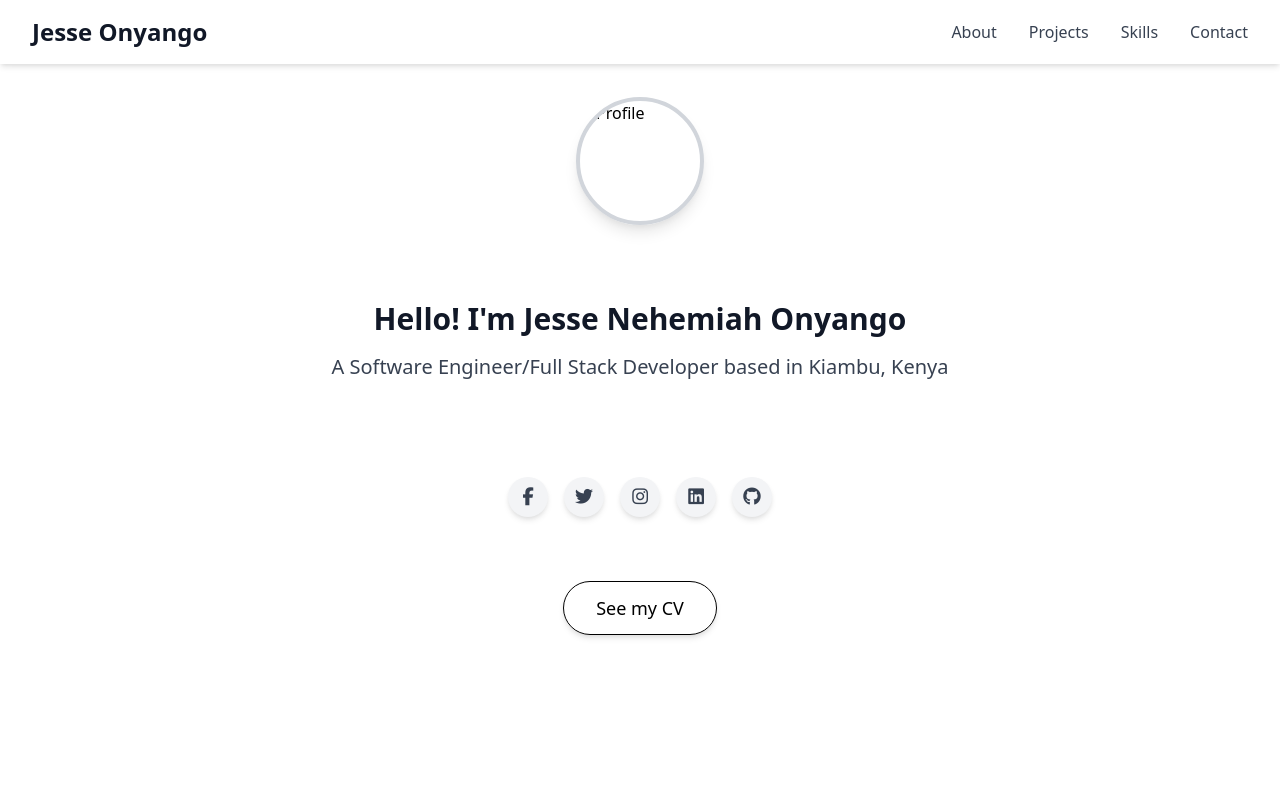
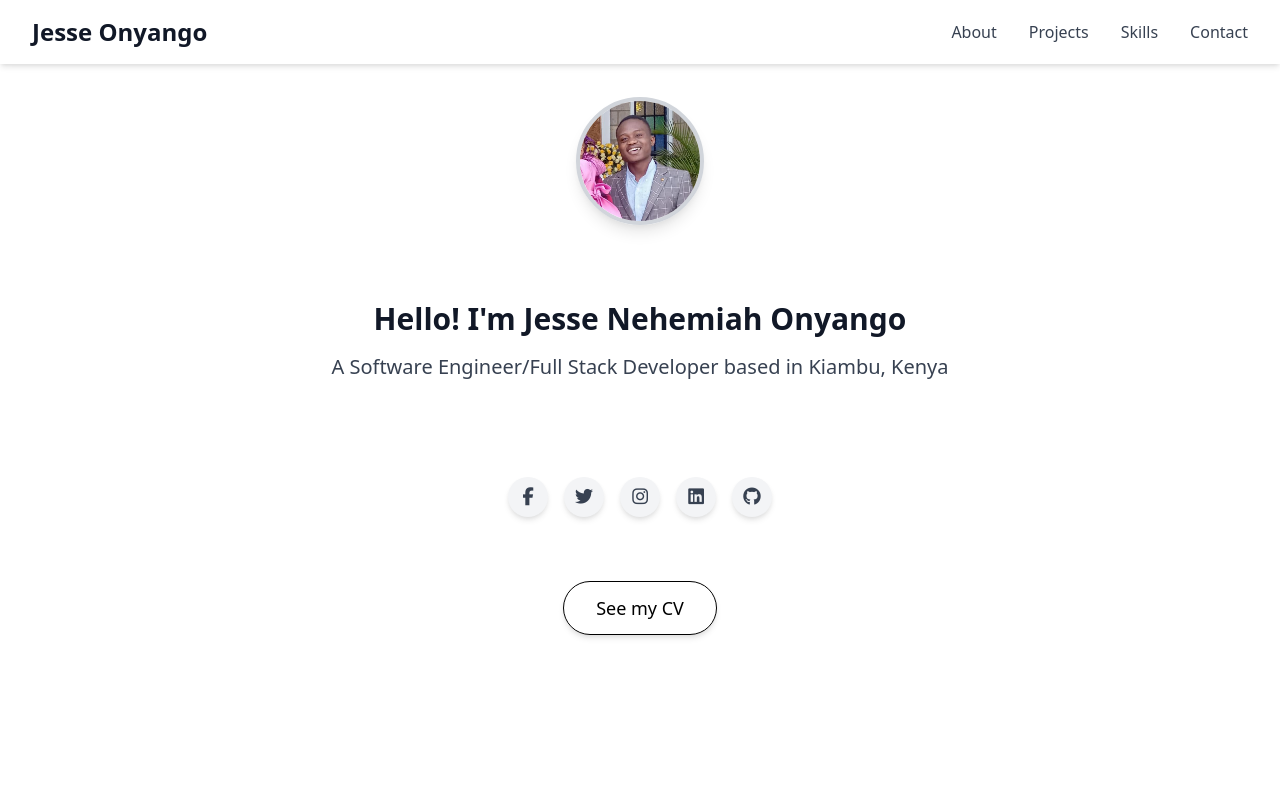
Before and after one commit to NeshJesse/port, a plain HTML site: page index.html in a window 1280 px wide. Shown: the top 800 px of the page. Drawn offline with nearby package versions, Linux system fonts and the light colour scheme.

Commit message:
Update index.html

```diff
--- a/index.html
+++ b/index.html
@@ -8,17 +8,17 @@
 
   <!-- Open Graph / Facebook -->
   <meta property="og:type" content="website">
-  <meta property="og:url" content="https://yourwebsite.com/">
+  <meta property="og:url" content="https://neshjesse.github.io/port/">
   <meta property="og:title" content="Jesse Nehemiah Onyango | Software Engineer">
   <meta property="og:description" content="Portfolio of Jesse Nehemiah Onyango, a Software Engineer and Full Stack Developer based in Kiambu, Kenya.">
-  <meta property="og:image" content="https://yourwebsite.com/mime.jpg">
+  <meta property="og:image" content="https://neshjesse.github.io/port/photo.jpg">
 
   <!-- Twitter -->
   <meta property="twitter:card" content="summary_large_image">
-  <meta property="twitter:url" content="https://yourwebsite.com/">
+  <meta property="twitter:url" content="https://neshjesse.github.io/port/">
   <meta property="twitter:title" content="Jesse Nehemiah Onyango | Software Engineer">
   <meta property="twitter:description" content="Portfolio of Jesse Nehemiah Onyango, a Software Engineer and Full Stack Developer.">
-  <meta property="twitter:image" content="https://yourwebsite.com/mime.jpg">
+  <meta property="twitter:image" content="https://neshjesse.github.io/port/photo.jpg">
 
   <!-- Tailwind CSS CDN -->
   <link href="https://cdn.jsdelivr.net/npm/tailwindcss@2.2.19/dist/tailwind.min.css" rel="stylesheet">
@@ -69,7 +69,7 @@
     <!-- Header Section -->
     <header class="relative bg-white w-full min-h-screen flex flex-col justify-center items-center py-8 px-4">
       <div class="mb-4 py-7">
-        <img src="/mime.jpg" alt="Profile" class="w-32 h-32 rounded-full mb-8 border-4 border-gray-300 shadow-lg" />
+        <img src="photo.jpg" alt="Profile" class="w-32 h-32 rounded-full mb-8 border-4 border-gray-300 shadow-lg" />
       </div>
       <div class="text-center mb-12">
         <h1 class="text-3xl font-bold text-gray-900 mb-4">Hello! I'm Jesse Nehemiah Onyango</h1>
```
